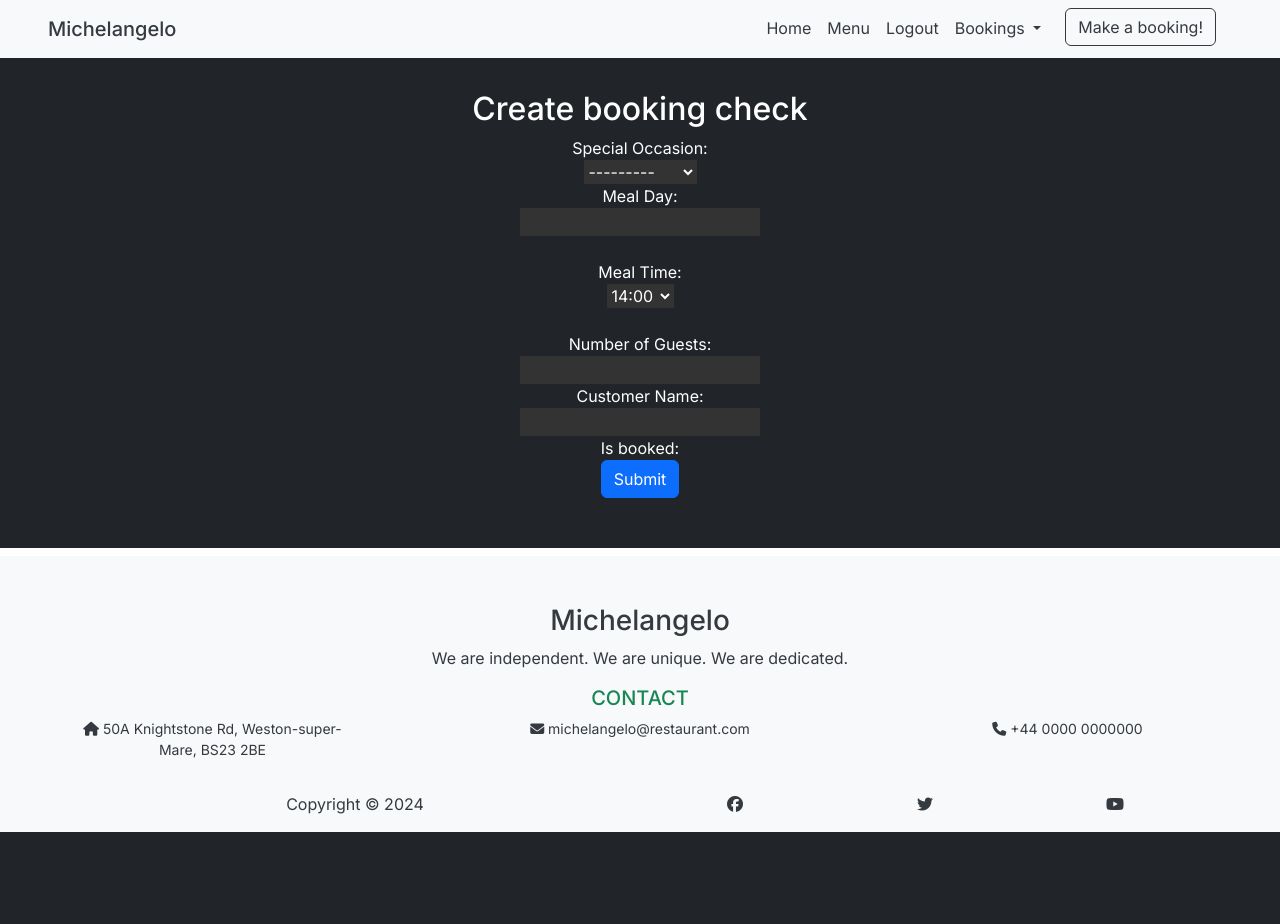
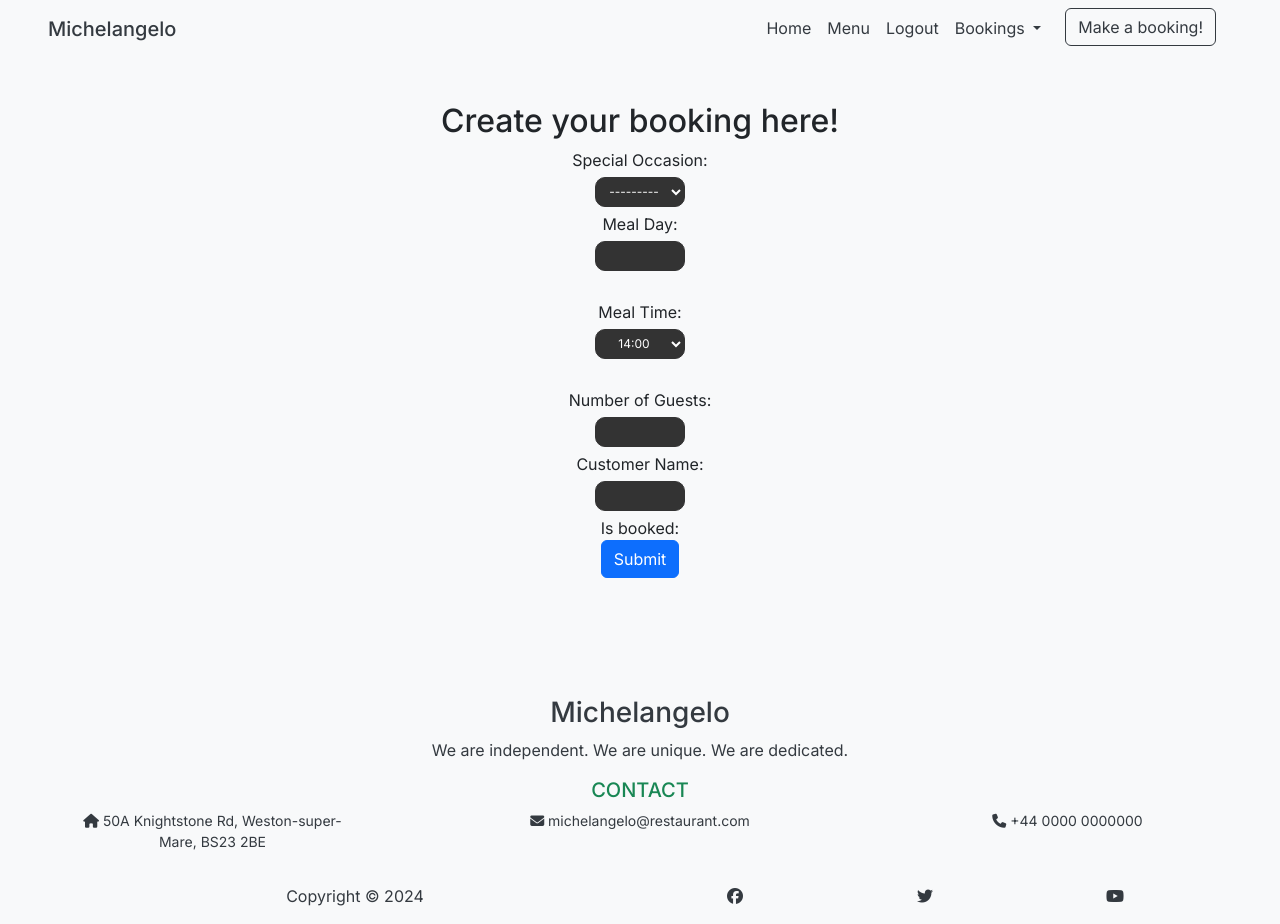
Before and after one commit to conor-timmis/Michelangelo, a Django app: page /create_booking/ in a window 1280 px wide. Before the commit the page ends 832 px from the top, so only its background shows below. Run offline with Django 5.2, Linux system fonts and the light colour scheme; a user stored in the database is signed in; some libraries are stand-ins or nearby versions.

Commit message:
Style Create Booking Page

```diff
--- a/static/css/style.css
+++ b/static/css/style.css
@@ -11,6 +11,7 @@ body {
     display: grid;
     grid-template-rows: 1fr auto;
     min-height: 100vh;
+    background-color: #f8f9fa;
 }
 
 /* Navbar Styles */
@@ -224,6 +225,39 @@ form {
     border-color: rgb(58, 58, 58);
 }
 
+/* Create Booking Page */
+.section-padding {
+    padding: 50px 0;
+    background-color: #f8f9fa;
+}
+
+#id_special_occasion, #id_meal_day, #id_meal_time, #id_number_of_guests, #id_customer_name, #id_submit_button {
+    background-color: #333;
+    color: #fff;
+    border: 1px solid #333;
+    border-radius: 10px;
+    width: 90px;
+    height: 30px;
+    text-align: center;
+    padding: 5px;
+    margin: 5px;
+    font-size: 12px;
+}
+
+.custom-margin-bottom {
+    flex-grow: 1;
+    display: flex;
+    justify-content: center;
+    align-items: center;
+}
+
+.cb-content {
+    display: flex;
+    flex-direction: column;
+    justify-content: space-between;
+    min-height: 75vh;
+}
+
 /* Media Queries */
 @media only screen and (min-width: 576px) {
     .underline-navbar::after {
--- a/tables/templates/create_booking.html
+++ b/tables/templates/create_booking.html
@@ -5,10 +5,11 @@
 <link rel="stylesheet" href="https://code.jquery.com/ui/1.12.1/themes/base/jquery-ui.css">
 
 <!-- Create Booking Form -->
-<section class="section-padding bg-dark text-white">
+<main class="cb-content">
+<section class="section-padding custom-margin-bottom d-flex align-items-center">
     <form method="post" action="{% url 'create_booking' %}">
         {% csrf_token %}
-        <h2>Create booking check</h2>
+        <h2>Create your booking here!</h2>
         <label for="id_special_occasion">Special Occasion:</label>
         {{ form.special_occasion }}
         <label for="id_meal_day">Meal Day:</label>
@@ -28,6 +29,7 @@
         <button type="submit" class="btn btn-primary">Submit</button>
     </form>
 </section>
+</main>
 
 <!-- Date Picker Script -->
 <script src="https://code.jquery.com/jquery-3.6.0.min.js"></script>
```
